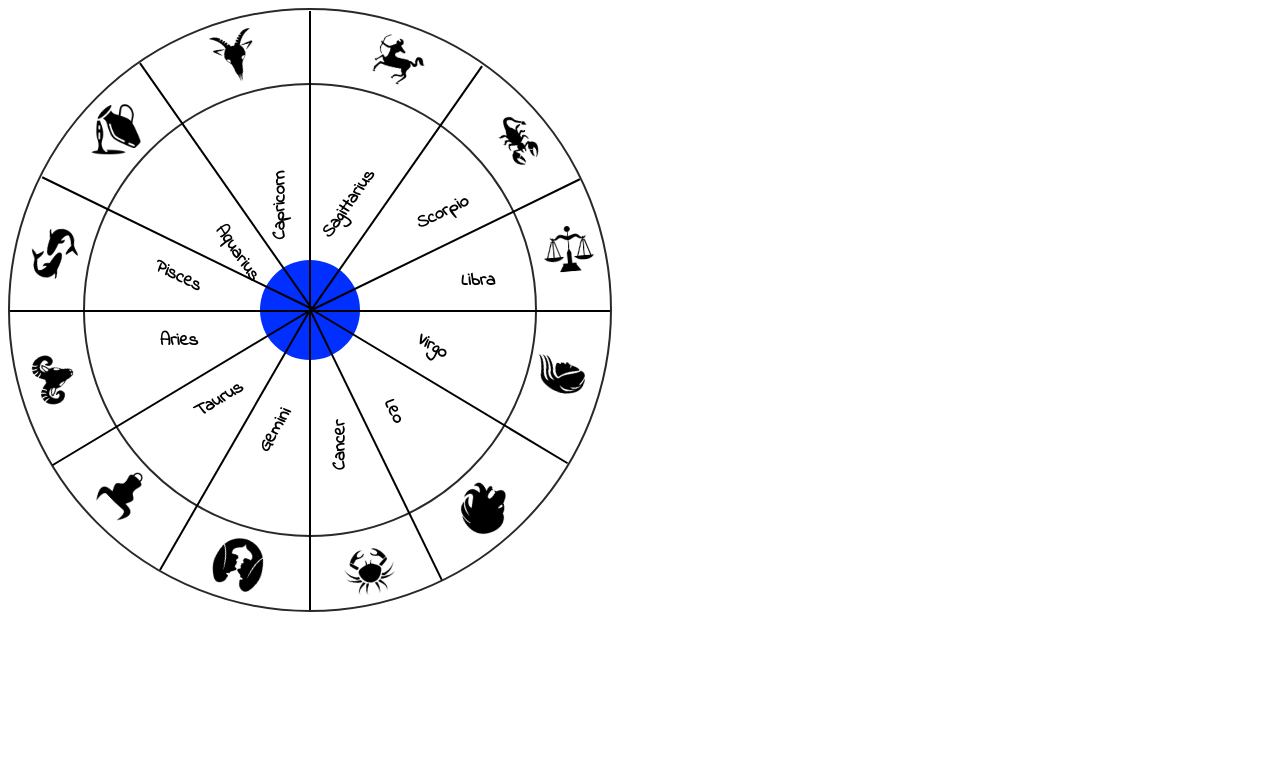
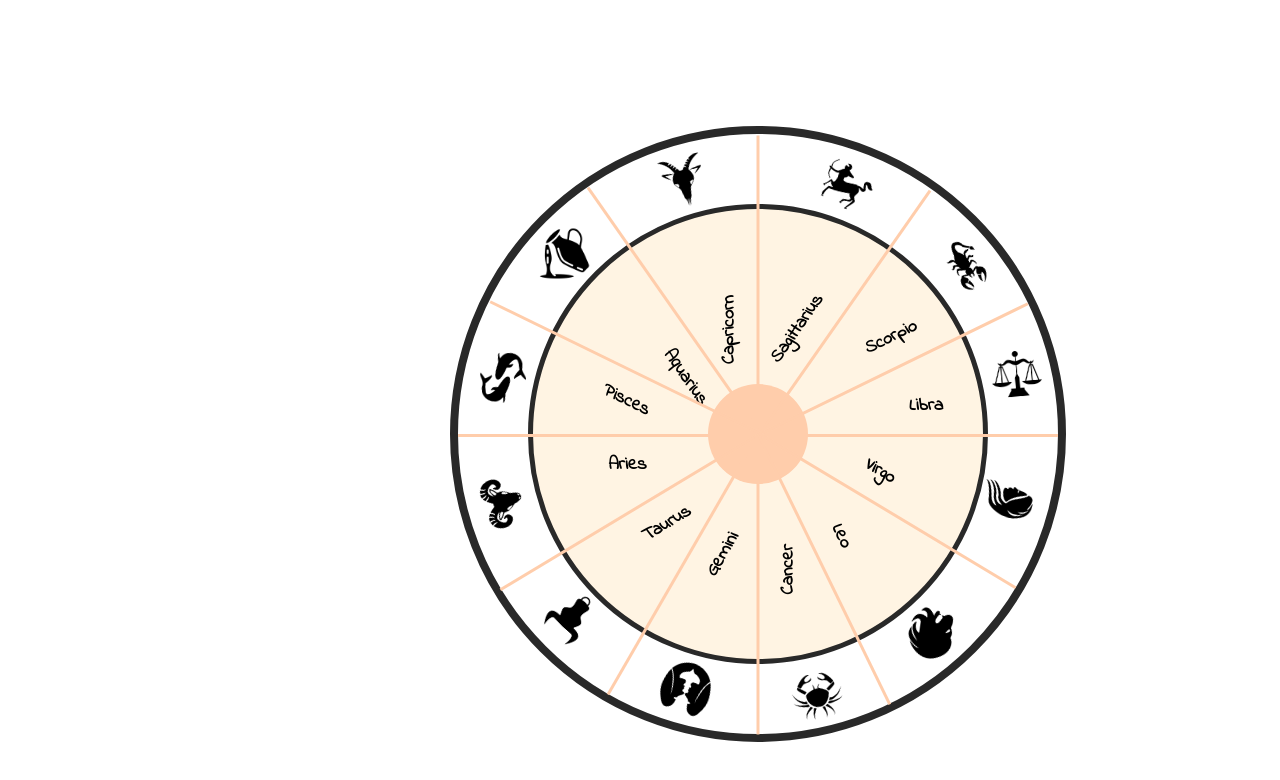
Before and after one commit to SabiulSabit/zodiac, a plain HTML site: page index.html in a window 1280 px wide. Drawn offline with Linux system fonts and the light colour scheme.

Commit message:
add some style

```diff
--- a/style.css
+++ b/style.css
@@ -5,11 +5,13 @@ p{
 }
 .roundOne {
     position: relative;
+    margin-left: 35%;
+    margin-top: 10%;
     width: 600px;
     height: 600px;
     border-radius: 50%;
     background-color: #fff;
-    border: 2px solid #292929;
+    border: 8px solid #292929;
   }
 
   .roundTwo {
@@ -20,8 +22,8 @@ p{
     width: 100px;
     height: 100px;
     border-radius: 50%;
-    background-color: rgb(0, 47, 255);
-    z-index: 99999;
+    background-color: #ffcdab;
+    z-index: -100;
   }
 
   .roundThree {
@@ -32,8 +34,9 @@ p{
     width: 450px;
     height: 450px;
     border-radius: 50%;
-    background-color: #fff;
-    border: 2px solid #292929;
+    z-index: 1;
+    background-color: #fff4e3;
+    border: 5px solid #292929;
   }
 
   .roundTwo img {
@@ -56,8 +59,8 @@ p{
     margin-left: 50%;
     margin-top: 50%;
     width: 300px;
-    height: 2px;
-    background-color: rgb(0, 0, 0);
+    height: 3px;
+    background-color: #ffcdab;
     transform: rotate(180deg);
   }
 
@@ -66,8 +69,8 @@ p{
     margin-left: 35px;
     margin-top: -16px;
     width: 300px;
-    height: 2px;
-    background-color: rgb(0, 0, 0);
+    height: 3px;
+    background-color: #ffcdab;;
     transform: rotate(154deg);
   }
 
@@ -76,8 +79,8 @@ p{
     margin-left: -14px;
     margin-top: -72px;
     width: 300px;
-    height: 2px;
-    background-color: rgb(0, 0, 0);
+    height: 3px;
+    background-color: #ffcdab;;
     transform: rotate(125deg);
   }
 
@@ -86,8 +89,8 @@ p{
     margin-left: -100px;
     margin-top: -100px;
     width: 300px;
-    height: 2px;
-    background-color: rgb(0, 0, 0);
+    height: 3px;
+    background-color: #ffcdab;
     transform: rotate(90deg);
   }
 
@@ -96,8 +99,8 @@ p{
     margin-left: -184px;
     margin-top: -75px;
     width: 300px;
-    height: 2px;
-    background-color: rgb(0, 0, 0);
+    height: 3px;
+    background-color: #ffcdab;
     transform: rotate(55deg);
   }
 
@@ -106,8 +109,8 @@ p{
     margin-left: -233px;
     margin-top: -18px;
     width: 300px;
-    height: 2px;
-    background-color: rgb(0, 0, 0);
+    height: 3px;
+    background-color: #ffcdab;
     transform: rotate(26deg);
   }
 
@@ -116,8 +119,8 @@ p{
     margin-left: -250px;
     margin-top: 50px;
     width: 300px;
-    height: 2px;
-    background-color: rgb(0, 0, 0);
+    height: 3px;
+    background-color: #ffcdab;
     transform: rotate(0deg);
   }
 
@@ -126,8 +129,8 @@ p{
     margin-left: -229px;
     margin-top: 127px;
     width: 300px;
-    height: 2px;
-    background-color: rgb(0, 0, 0);
+    height: 3px;
+    background-color: #ffcdab;
     transform: rotate(-31deg);
   }
 
@@ -136,8 +139,8 @@ p{
     margin-left: -175px;
     margin-top: 179px;
     width: 300px;
-    height: 2px;
-    background-color: rgb(0, 0, 0);
+    height: 3px;
+    background-color: #ffcdab;
     transform: rotate(-60deg);
   }
 
@@ -146,8 +149,8 @@ p{
     margin-left: -100px;
     margin-top: 199px;
     width: 300px;
-    height: 2px;
-    background-color: rgb(0, 0, 0);
+    height: 3px;
+    background-color: #ffcdab;
     transform: rotate(270deg);
   }
 
@@ -156,8 +159,8 @@ p{
     margin-left: -34px;
     margin-top: 184px;
     width: 300px;
-    height: 2px;
-    background-color: rgb(0, 0, 0);
+    height: 3px;
+    background-color: #ffcdab;
     transform: rotate(244deg);
   }
 
@@ -166,8 +169,8 @@ p{
     margin-left: 29px;
     margin-top: 125px;
     width: 300px;
-    height: 2px;
-    background-color: rgb(0, 0, 0);
+    height: 3px;
+    background-color: #ffcdab;
     transform: rotate(211deg);
   }
 
@@ -253,3 +256,5 @@ p{
     padding-bottom: 25px;
     padding-right: 60px;
   }
+
+  /* Hover Effect */
```
